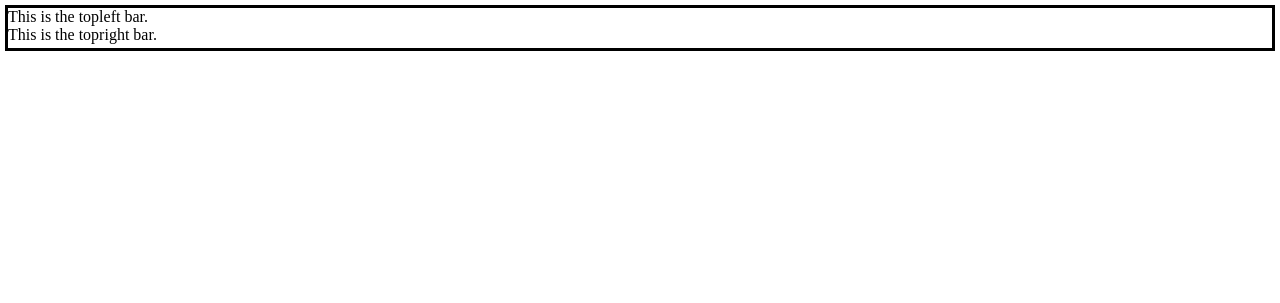
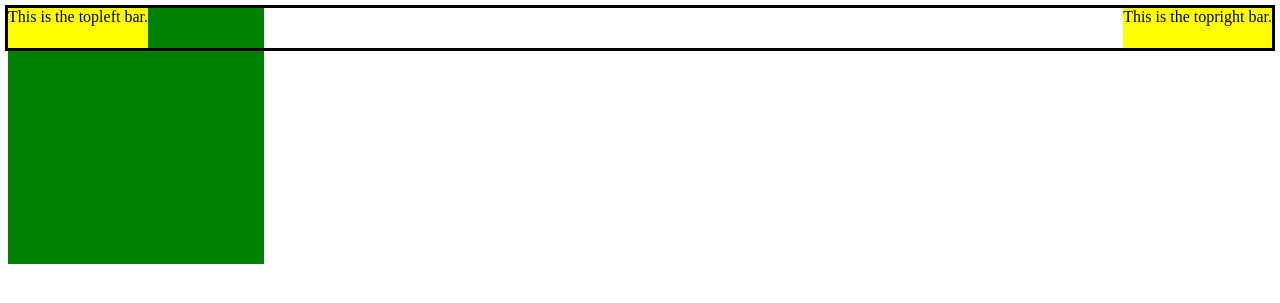
Before and after one commit to shreyanshk/iwp_project, a PHP site: page /home.html in a window 1280 px wide. Shown: the top 303 px of the page. Run offline with PHP 8.4, Linux system fonts and the light colour scheme.

Commit message:
trying to get login centered

```diff
--- a/home.css
+++ b/home.css
@@ -7,14 +7,24 @@ div#topbar {
     border: 3px solid black;
 }
 
-p#topbarleft{
+div#topbarleft {
   position: absolute;
   left: 0px;
+  height: 100%;
   background-color: yellow;
 }
 
-p#topbarright{
+div#topbarright {
   position: absolute;
   right: 0px;
+  height: 100%;
   background-color: yellow;
 }
+
+div#loginsquare {
+  -webkit-align-self: center;
+  align-self: center;
+  width: 256px;
+  height: 256px;
+  background-color: green;
+}
--- a/home.html
+++ b/home.html
@@ -5,7 +5,7 @@
     </title>
       <link rel="stylesheet" type="text/css" href="home.css">
   </head>
-  <body >
+  <body>
     <div id='topbar'>
       <div id='topbarleft'>
         This is the topleft bar.
@@ -14,5 +14,8 @@
         This is the topright bar.
       </div>
     </div>
+    <div id='loginsquare'>
+      login here.
+    </div>
   </body>
 </html>
```
